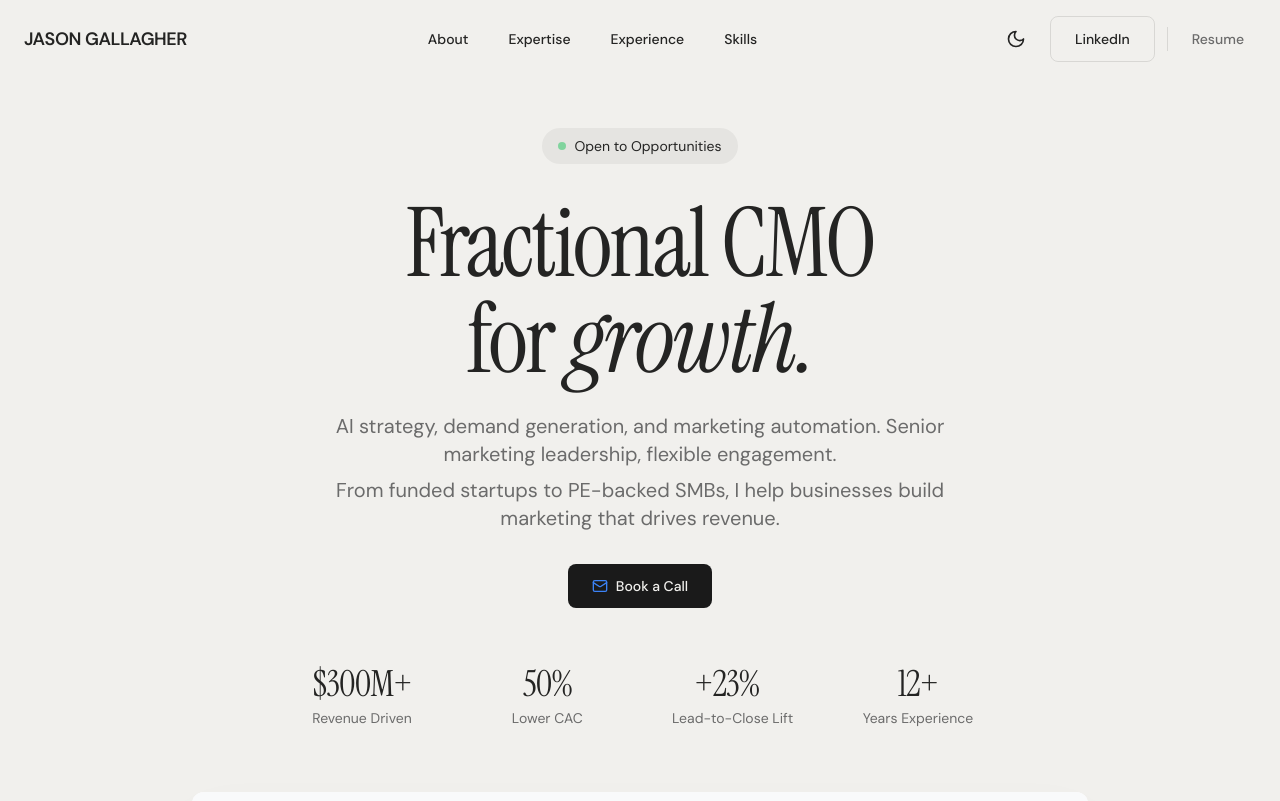
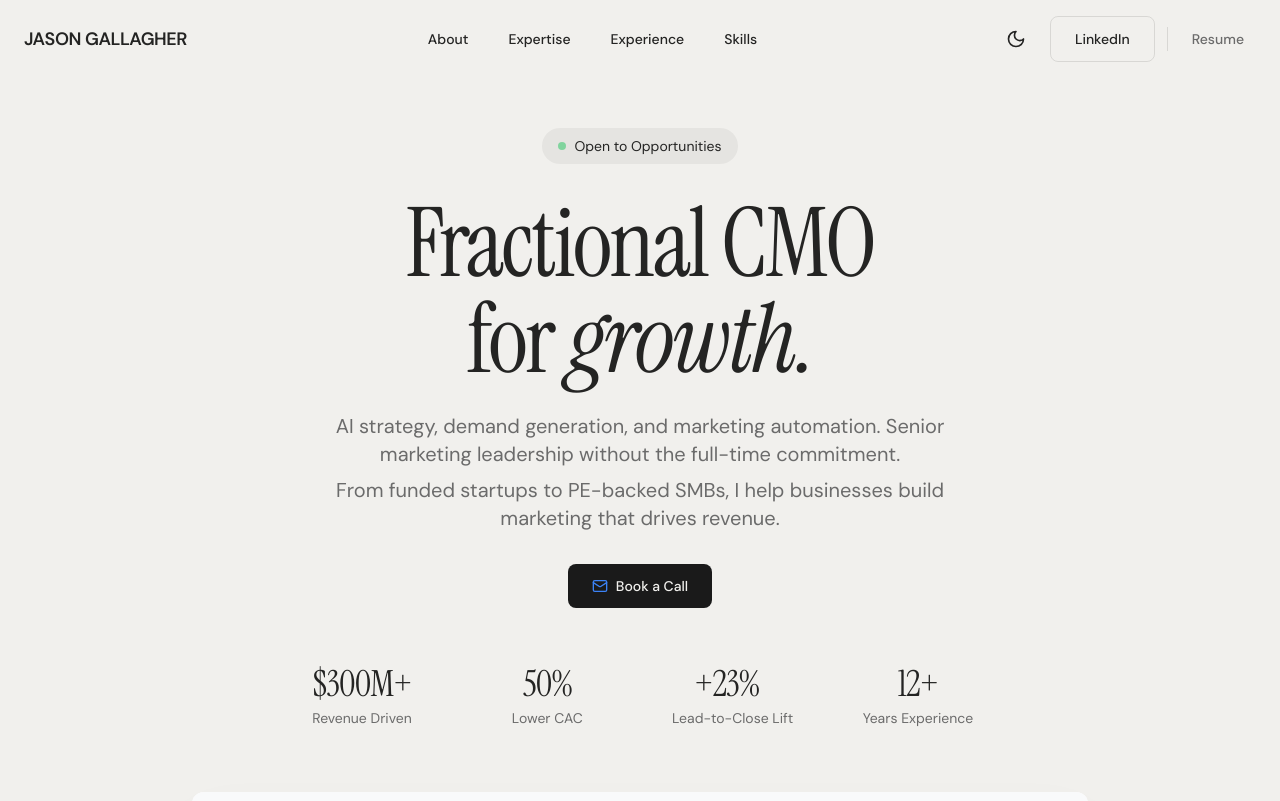
Before and after one commit to JsonGallagher/jason-gallagher-portfolio, a React (Vite) app: page / in a window 1280 px wide. Shown: the top 801 px of the page. Built offline with nearby package versions, Linux system fonts and the light colour scheme.

Commit message:
Update hero subtitle to commitment messaging

```diff
--- a/src/components/Hero.jsx
+++ b/src/components/Hero.jsx
@@ -69,7 +69,7 @@ export default function Hero() {
         className="text-lg md:text-xl text-text-secondary dark:text-text-light/80 max-w-2xl mb-8 leading-relaxed"
       >
         AI strategy, demand generation, and marketing automation.
-        Senior marketing leadership, flexible engagement.
+        Senior marketing leadership without the full-time commitment.
         <span className="block mt-2">
           From funded startups to PE-backed SMBs, I help businesses build
           marketing that drives revenue.
```
